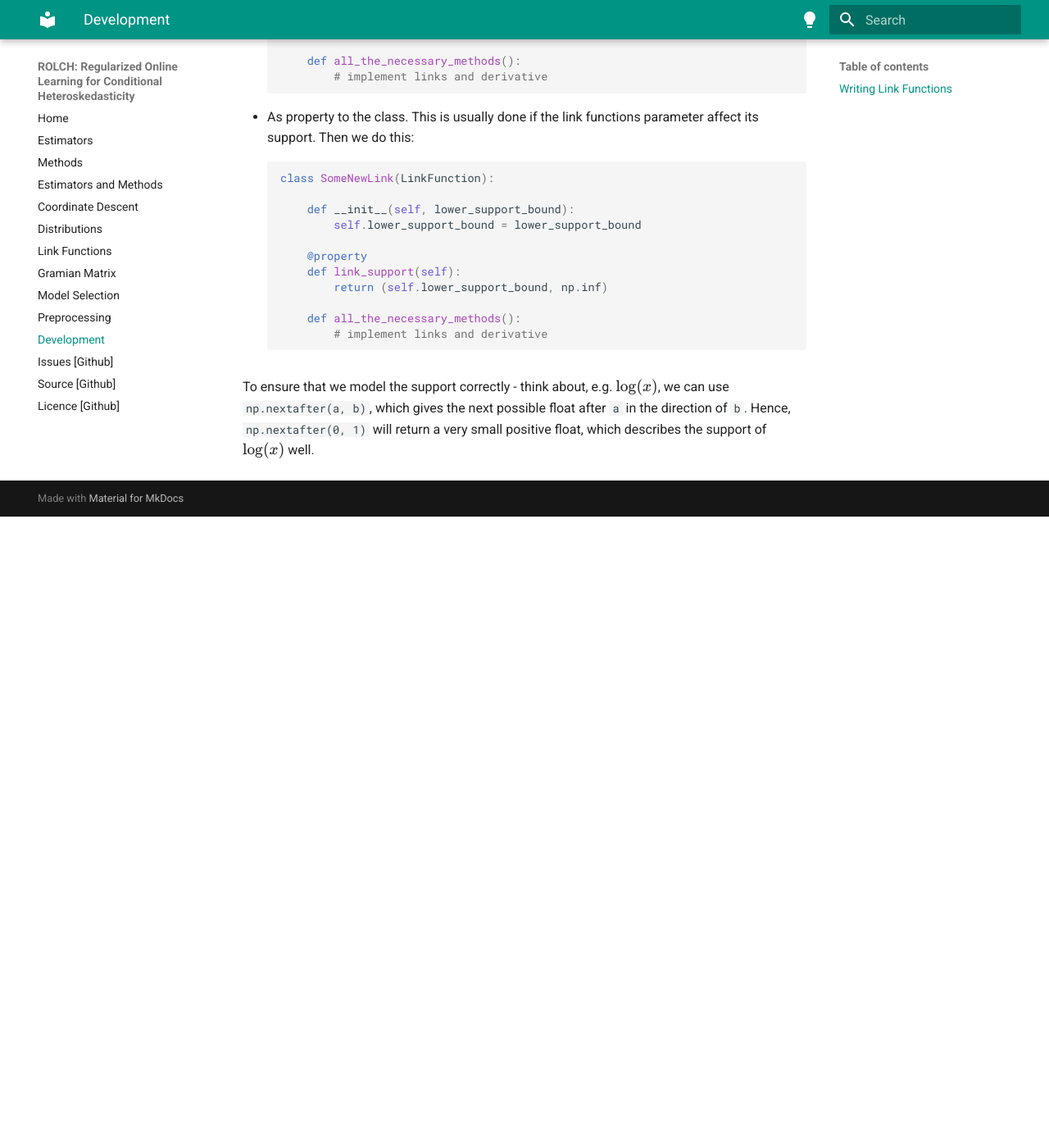
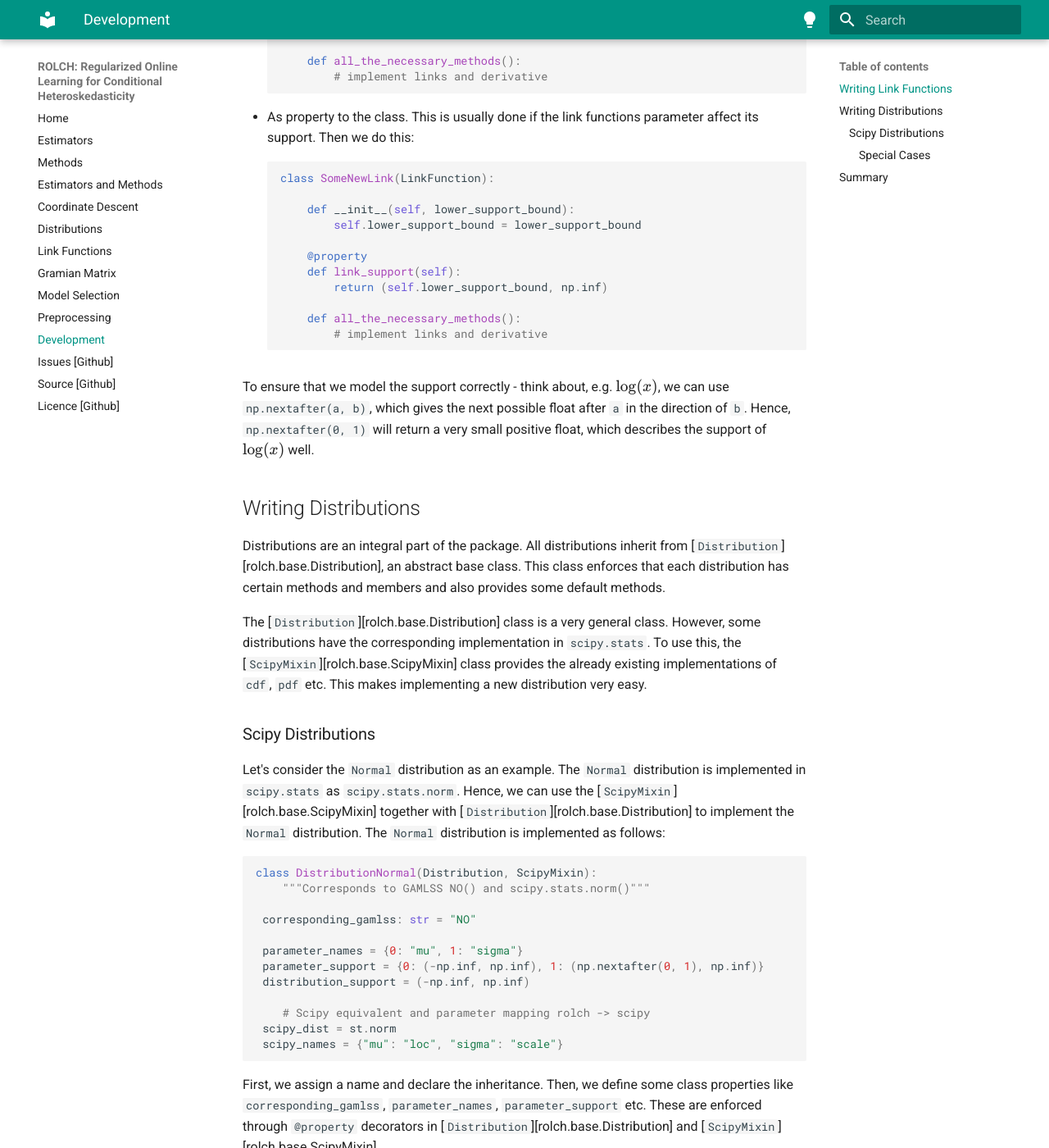
Before and after one commit to simon-hirsch/rolch, an MkDocs documentation site: the page built from docs/development.md, in a window 1280 px wide and 1400 px high, scrolled down 1173 px. Shown: the whole window at 82% size. Built offline with MkDocs 1.6.1 and Material for MkDocs 9.7.7, drawn with Linux system fonts in a browser that asks for light colours; before the commit the page ends 1803 px from its top, so only the background shows below that; some of the changed text lies outside the part shown.

Commit message:
Add how-to on implementing new distributions

````diff
--- a/docs/development.md
+++ b/docs/development.md
@@ -2,7 +2,7 @@
 
 First of all, we're happy that you want to take the time to contribute to this package and extending it. Thanks!
 
-This page is trying to give some guidance on how to write additional link functions or distributions and some of the ideas underlying the [`LinkFunction`][rolch.base.LinkFunction], the [`Distribution`][rolch.base.Distribution] and the `ScipyMixin` classes.
+This page is trying to give some guidance on how to write additional link functions or distributions and some of the ideas underlying the [`LinkFunction`][rolch.base.LinkFunction], the [`Distribution`][rolch.base.Distribution] and the [`ScipyMixin`][rolch.base.ScipyMixin] classes.
 
 ## Writing Link Functions
 
@@ -50,3 +50,106 @@ There are two ways to implement the support of the link function:
     ```
 
 To ensure that we model the support correctly - think about, e.g. $\log(x)$, we can use `np.nextafter(a, b)`, which gives the next possible float after `a` in the direction of `b`. Hence, `np.nextafter(0, 1)` will return a very small positive float, which describes the support of $\log(x)$ well.
+
+## Writing Distributions
+
+Distributions are an integral part of the package. All distributions inherit from [`Distribution`][rolch.base.Distribution], an abstract base class. This class enforces that each distribution has certain methods and members and also provides some default methods.
+
+The [`Distribution`][rolch.base.Distribution] class is a very general class. However, some distributions have the corresponding implementation in `scipy.stats`. To use this, the [`ScipyMixin`][rolch.base.ScipyMixin] class provides the already existing implementations of `cdf`, `pdf` etc. This makes implementing a new distribution very easy.
+
+### Scipy Distributions
+
+Let's consider the `Normal` distribution as an example. The `Normal` distribution is implemented in `scipy.stats` as `scipy.stats.norm`. Hence, we can use the [`ScipyMixin`][rolch.base.ScipyMixin] together with [`Distribution`][rolch.base.Distribution] to implement the `Normal` distribution. The `Normal` distribution is implemented as follows:
+
+```python
+class DistributionNormal(Distribution, ScipyMixin):
+    """Corresponds to GAMLSS NO() and scipy.stats.norm()"""
+
+ corresponding_gamlss: str = "NO"
+
+ parameter_names = {0: "mu", 1: "sigma"}
+ parameter_support = {0: (-np.inf, np.inf), 1: (np.nextafter(0, 1), np.inf)}
+ distribution_support = (-np.inf, np.inf)
+
+    # Scipy equivalent and parameter mapping rolch -> scipy
+ scipy_dist = st.norm
+ scipy_names = {"mu": "loc", "sigma": "scale"}
+```
+
+First, we assign a name and declare the inheritance. Then, we define some class properties like `corresponding_gamlss`, `parameter_names`, `parameter_support` etc. These are enforced through `@property` decorators in [`Distribution`][rolch.base.Distribution] and [`ScipyMixin`][rolch.base.ScipyMixin].
+
+Note that `parameter_names` relates the variable names used throughout the methods to the columns of the parameter array `theta`. In turn, `scipy_names` relates these variable names to the argument names of the `scipy.stats` distribution. This is necessary to map the parameters correctly.
+
+If possible, we follow the naming conventions of the `gamlss` package:
+
+```
+0 : Location
+1 : Scale (close to standard deviation)
+2 : Skewness
+3 : Tail behaviour
+```
+
+Then, we add an initialization method:
+
+```python
+def __init__(
+ self,
+ loc_link: LinkFunction = IdentityLink(),
+ scale_link: LinkFunction = LogLink(),
+) -> None:
+    super().__init__(
+        links={
+            0: loc_link,
+            1: scale_link,
+ }
+ )
+```
+
+This must provide the links for the parameters to the initializer of the base class.
+
+Furthermore, we need to define a method `initial_values`, which provides the initial values for the distribution parameters:
+
+```python
+def initial_values(
+ self, y: np.ndarray, param: int = 0, axis: Optional[int | None] = None
+) -> np.ndarray:
+    if param == 0:
+        return np.repeat(np.mean(y, axis=axis), y.shape[0])
+    if param == 1:
+        return np.repeat(np.std(y, axis=axis), y.shape[0])
+```
+
+Lastly, we need to implement the log-likelihood function's first, second and cross-derivatives: `dl1_dp1`, `dl2_dp2`, and `dl2_dpp` respectively.
+
+Thats it! We implemented the `Normal` distribution.
+
+#### Special Cases
+
+Some distributions may be special. For example, our implementation of the Gamma distribution [`DistributionGamma`][rolch.distributions.DistributionGamma] uses a different parameterization than `scipy.stats.gamma`. In consequence, we cannot use `theta_to_scipy_params()` from [`ScipyMixin`][rolch.base.ScipyMixin] to map the parameters to `scipy`. In this case, we must implement the `theta_to_scipy_params()` method ourselves. This is done in the `DistributionGamma` class:
+
+```python
+def theta_to_scipy_params(self, theta: np.ndarray) -> dict:
+    """Map GAMLSS Parameters to scipy parameters.
+
+ Args:
+ theta (np.ndarray): parameters
+
+ Returns:
+ dict: Dict of (a, loc, scale) for scipy.stats.gamma(a, loc, scale)
+ """
+ mu = theta[:, 0]
+ sigma = theta[:, 1]
+ beta = 1 / (sigma**2 * mu)
+ params = {"a": 1 / sigma**2, "loc": 0, "scale": 1 / beta}
+    return params
+```
+
+By providing a method called `theta_to_scipy_params` in the distribution class, we overwrite the default implementation from [`ScipyMixin`][rolch.base.ScipyMixin] and can map the parameters correctly.
+
+## Summary
+
+Implementing your own distribution is fairly straightforward, especially if there is already a `scipy.stats` implementation. A good starting point is to look at the [`DistributionNormal`][rolch.distributions.DistributionNormal] function.
+
+If things need to be adjusted, then [`DistributionGamma`][rolch.distributions.DistributionGamma] demonstrates how to do this.
+
+If you want to implement a distribution that is not available in `scipy.stats`, then you need to implement some methods, including `cdf`, `pdf`, and `rvs` yourself. In that case, your new class will inherit only from [`Distribution`][rolch.base.Distribution]. You can inspect [`ScipyMixin`][rolch.base.ScipyMixin] to see which other methods need to be implemented.
````
